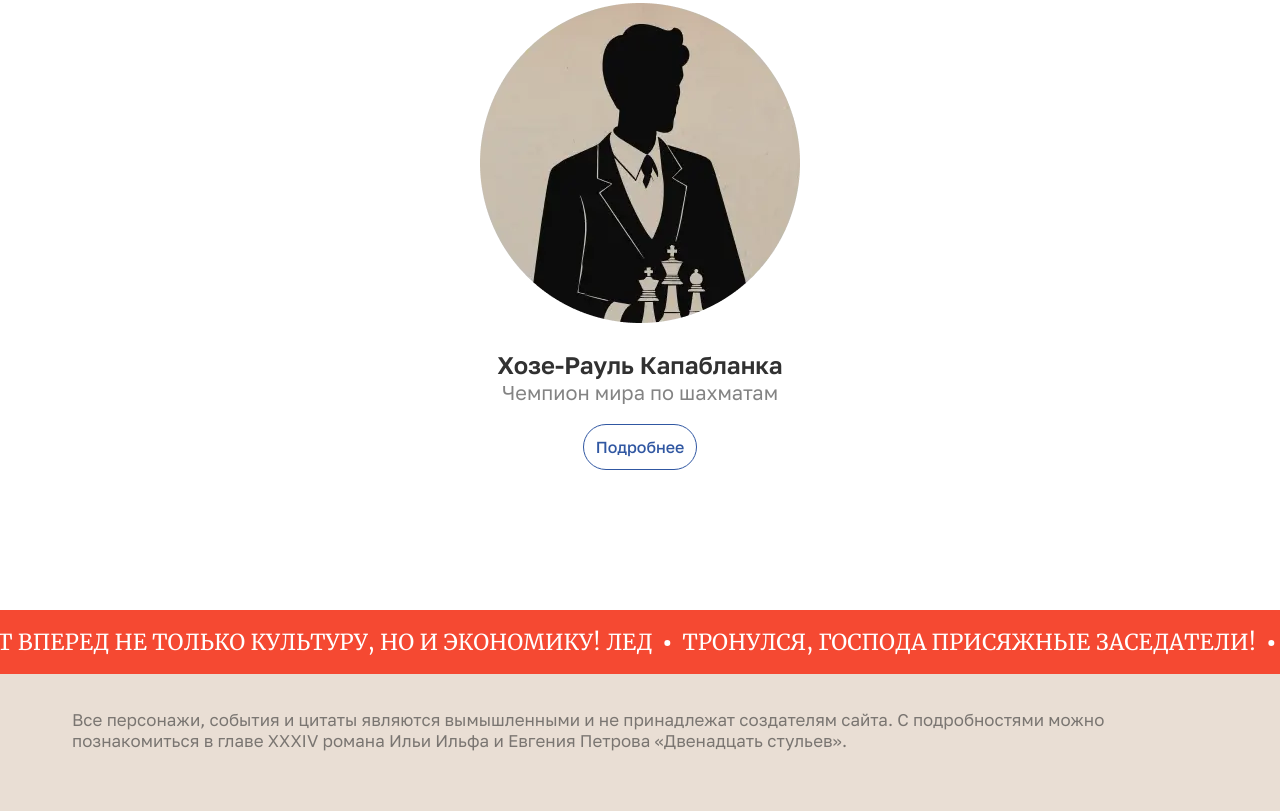
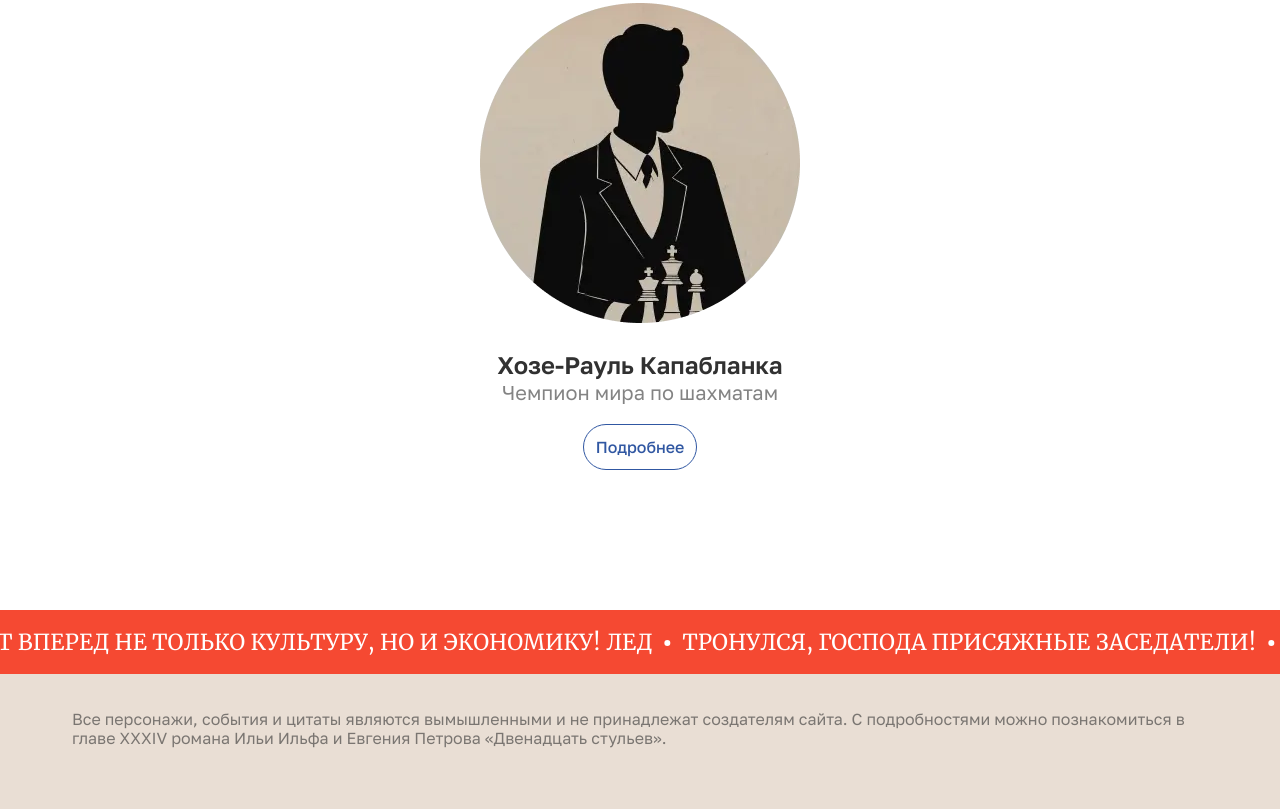
Before and after one commit to Khariton90/yandex-craud, a website built with Vite: page index.html in a window 1280 px wide. Shown: the part 2920-3731 px from the top of the page. Built offline with nearby package versions, Linux system fonts and the light colour scheme.

Commit message:
change footer font-size

```diff
--- a/src/styles/main.css
+++ b/src/styles/main.css
@@ -350,7 +350,7 @@ img {
 	& .footer__text {
 		line-height: 1.2;
 		opacity: 0.6;
-		font-size: 1.06rem;
+		font-size: 1rem;
 	}
 }
 
```
